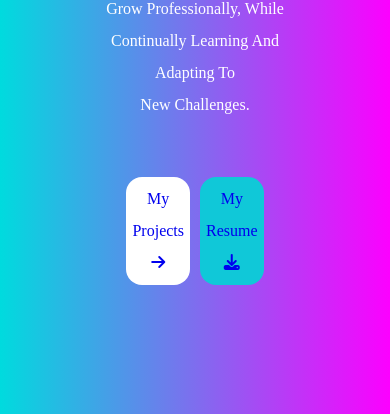
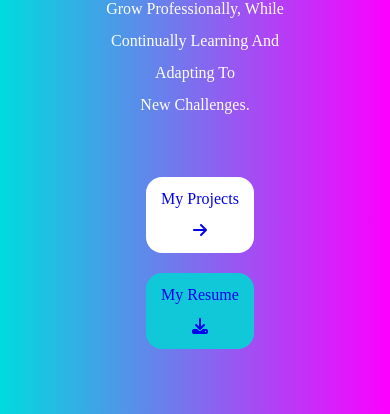
Before and after one commit to kamlakanwar/Personal-Portfolio, a plain HTML site: page index.html in a window 390 px wide. Shown: the part 797-1211 px from the top of the page. Drawn offline with Linux system fonts and the light colour scheme; a web font is replaced by a local one.

Commit message:
Update media.css

```diff
--- a/media.css
+++ b/media.css
@@ -12,9 +12,8 @@
          font-size: 15px;
     }
 
-    .bannerBtn .demo{
+    .bannerBtn {
         display: block;
-        width: 100%;
     }
 
     .bannerBtn .demo{
@@ -22,6 +21,7 @@
         border: 1px solid transparent;
         border-radius: 1rem;
         font-size: 1rem;
+        width: 100%;
     }
 
     .aboutContainer {
```
